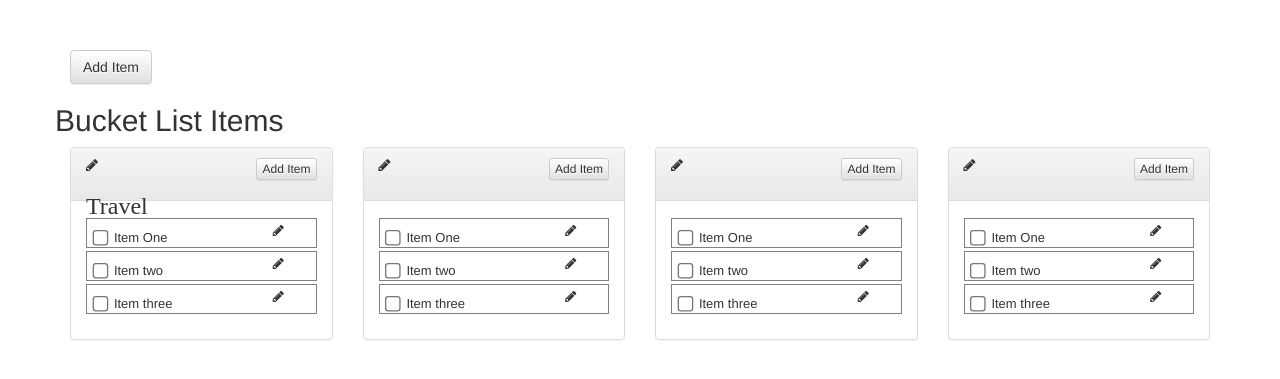
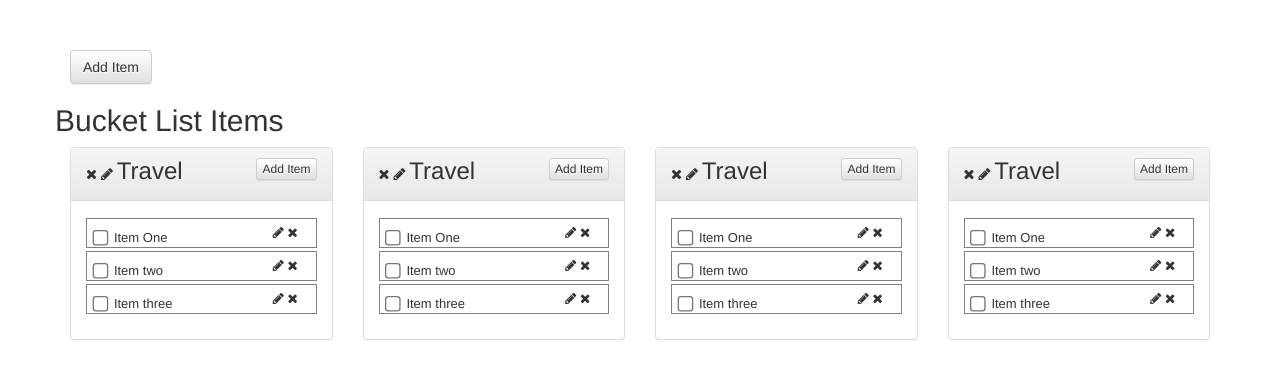
Before and after one commit to Tinahashaba/Bucketlist, a Python web app: template app/templates/mybucket.html in a window 1280 px wide. Shown: the part 50-429 px from the top of the page. Run offline with Jinja, Linux system fonts and the light colour scheme; the template is opened without the code that fills it, so the values that code supplies are empty.

Commit message:
recreated the bucketlist page

```diff
--- a/app/static/css/bucket.css
+++ b/app/static/css/bucket.css
@@ -41,3 +41,7 @@
 .panel-heading{
     height: 40pt;
 }
+.header{
+    margin: 0;
+    display: inline-block;
+}
--- a/app/templates/mybucket.html
+++ b/app/templates/mybucket.html
@@ -44,21 +44,27 @@
             <div class="panel panel-default">
                 <div class="panel-heading"> <a href="#" class="btn btn-default btn-xs pull-right" data-toggle="modal" data-target="#create-item-modal">Add
                 Item</a>
-                     <i class="fa fa-pencil" aria-hidden="true"> <h3>Travel</h3></i>
+                       <i class="fa fa-times" aria-hidden="true"></i>
+                     <i class="fa fa-pencil" aria-hidden="true"> </i>
+                    <h3 class="header">Travel</h3>
+
                 </div>
                 <div class="panel-body">
                     <ul class="bucketlist">
                         <li><input type="checkbox" class="pull-left itemcheck">
                             <div class="pull-left">Item One</div>
                             <i class="fa fa-pencil" aria-hidden="true"></i>
+                               <i class="fa fa-times" aria-hidden="true"></i>
                         </li>
                         <li><input type="checkbox" class="pull-left itemcheck">
                             <div class="pull-left">Item two</div>
                             <i class="fa fa-pencil" aria-hidden="true"></i>
+                               <i class="fa fa-times" aria-hidden="true"></i>
                         </li>
                         <li><input type="checkbox" class="pull-left itemcheck">
                             <div class="pull-left">Item three</div>
                             <i class="fa fa-pencil" aria-hidden="true"></i>
+                               <i class="fa fa-times" aria-hidden="true"></i>
                         </li>
 
                     </ul>
@@ -71,21 +77,26 @@
                 <div class="panel-heading">
                      <a href="#" class="btn btn-default btn-xs pull-right" data-toggle="modal" data-target="#create-item-modal">Add
                 Item</a>
+                       <i class="fa fa-times" aria-hidden="true"></i>
                      <i class="fa fa-pencil" aria-hidden="true"></i>
+                     <h3 class="header">Travel</h3>
                 </div>
                 <div class="panel-body">
                     <ul class="bucketlist">
                         <li><input type="checkbox" class="pull-left itemcheck">
                             <div class="pull-left">Item One</div>
                             <i class="fa fa-pencil" aria-hidden="true"></i>
+                               <i class="fa fa-times" aria-hidden="true"></i>
                         </li>
                         <li><input type="checkbox" class="pull-left itemcheck">
                             <div class="pull-left">Item two</div>
                             <i class="fa fa-pencil" aria-hidden="true"></i>
+                               <i class="fa fa-times" aria-hidden="true"></i>
                         </li>
                         <li><input type="checkbox" class="pull-left itemcheck">
                             <div class="pull-left">Item three</div>
                             <i class="fa fa-pencil" aria-hidden="true"></i>
+                               <i class="fa fa-times" aria-hidden="true"></i>
                         </li>
 
                     </ul>
@@ -101,21 +112,26 @@
                 <div class="panel-heading">
                     <a href="#" class="btn btn-default btn-xs pull-right" data-toggle="modal" data-target="#create-item-modal">Add
                 Item</a>
+                       <i class="fa fa-times" aria-hidden="true"></i>
                      <i class="fa fa-pencil" aria-hidden="true"></i>
+                     <h3 class="header">Travel</h3>
                 </div>
                 <div class="panel-body">
                     <ul class="bucketlist">
                         <li><input type="checkbox" class="pull-left itemcheck">
                             <div class="pull-left">Item One</div>
                             <i class="fa fa-pencil" aria-hidden="true"></i>
+                               <i class="fa fa-times" aria-hidden="true"></i>
                         </li>
                         <li><input type="checkbox" class="pull-left itemcheck">
                             <div class="pull-left">Item two</div>
                             <i class="fa fa-pencil" aria-hidden="true"></i>
+                               <i class="fa fa-times" aria-hidden="true"></i>
                         </li>
                         <li><input type="checkbox" class="pull-left itemcheck">
                             <div class="pull-left">Item three</div>
                             <i class="fa fa-pencil" aria-hidden="true"></i>
+                               <i class="fa fa-times" aria-hidden="true"></i>
                         </li>
 
                     </ul>
@@ -129,21 +145,27 @@
         <div class="panel panel-default">
                 <div class="panel-heading"> <a href="#" class="btn btn-default btn-xs pull-right" data-toggle="modal" data-target="#create-item-modal">Add
                 Item</a>
+                       <i class="fa fa-times" aria-hidden="true"></i>
                     <i class="fa fa-pencil" aria-hidden="true"></i>
+                     <h3 class="header">Travel</h3>
+
                 </div>
                 <div class="panel-body">
                     <ul class="bucketlist">
                         <li><input type="checkbox" class="pull-left itemcheck">
                             <div class="pull-left">Item One</div>
                             <i class="fa fa-pencil" aria-hidden="true"></i>
+                               <i class="fa fa-times" aria-hidden="true"></i>
                         </li>
                         <li><input type="checkbox" class="pull-left itemcheck">
                             <div class="pull-left">Item two</div>
                             <i class="fa fa-pencil" aria-hidden="true"></i>
+                               <i class="fa fa-times" aria-hidden="true"></i>
                         </li>
                         <li><input type="checkbox" class="pull-left itemcheck">
                             <div class="pull-left">Item three</div>
                             <i class="fa fa-pencil" aria-hidden="true"></i>
+                               <i class="fa fa-times" aria-hidden="true"></i>
                         </li>
 
                                             </ul>
```
